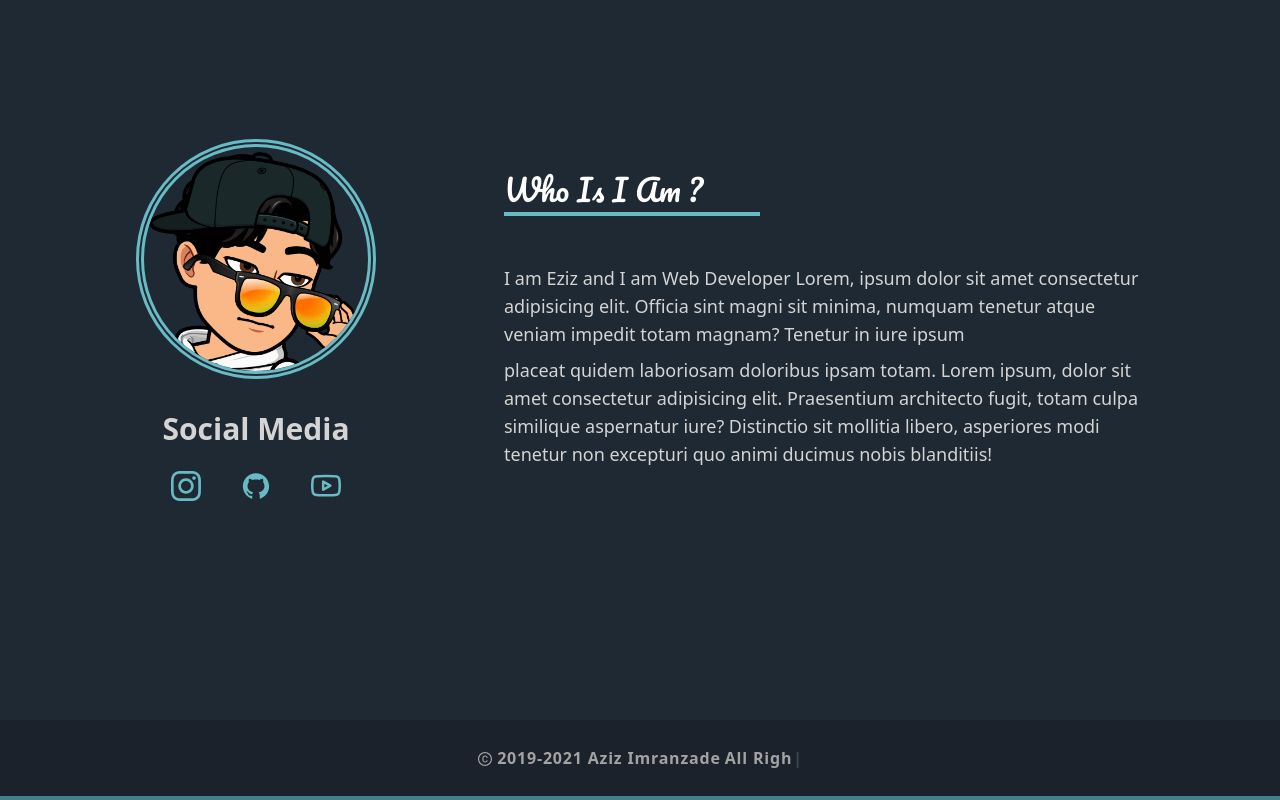
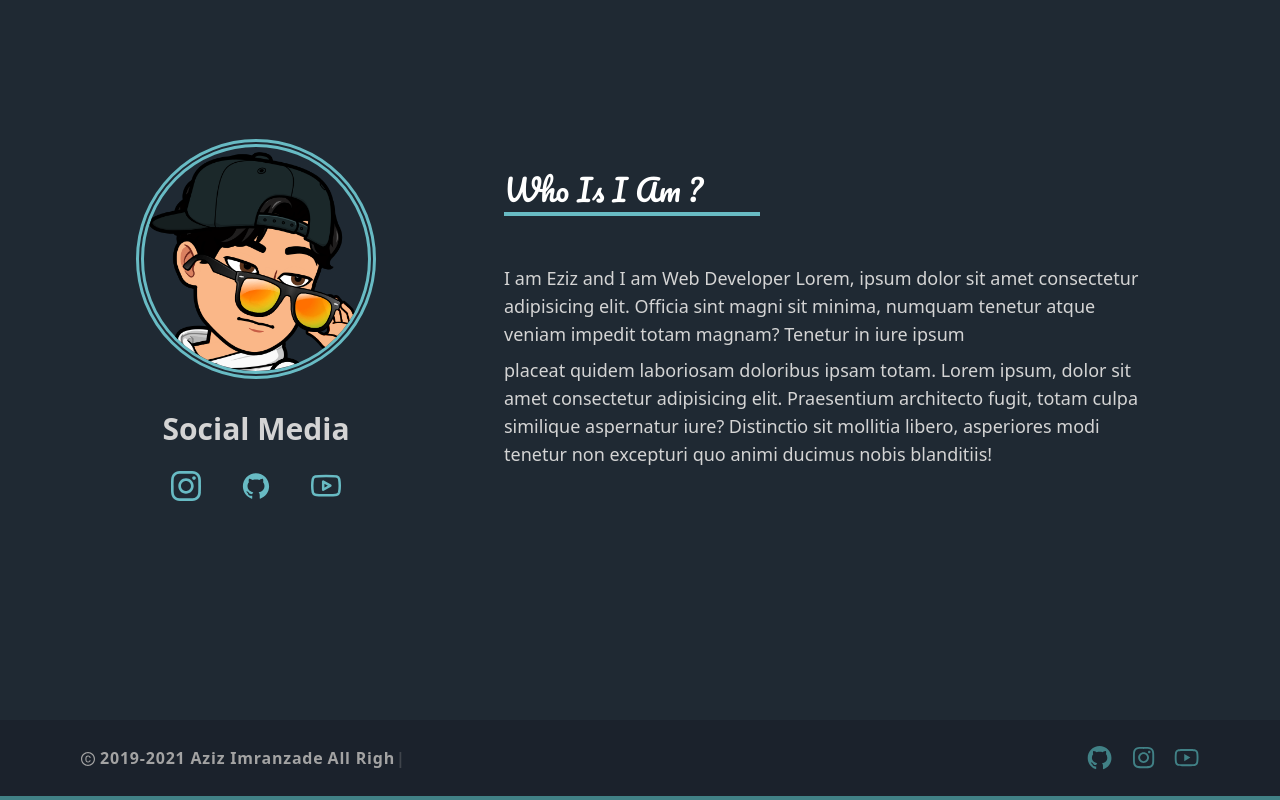
Before and after one commit to PintiDevAziz/portofilioremake, a Next.js app: page / in a window 1280 px wide. Shown: the part 880-1680 px from the top of the page. Built offline with nearby package versions, Linux system fonts and the light colour scheme.

Commit message:
Footer Section Completed

```diff
--- a/components/Footer.js
+++ b/components/Footer.js
@@ -1,10 +1,29 @@
 import React from "react";
-import { AiOutlineCopyright } from "react-icons/ai";
+import {
+  AiOutlineCopyright,
+  AiOutlineInstagram,
+  AiOutlineYoutube,
+} from "react-icons/ai";
 import Typewriter from "typewriter-effect";
-
+import { AiOutlineGithub } from "react-icons/ai";
+import Link from "next/link";
 const Footer = () => {
+  const socialMediaItems = [
+    {
+      icon: <AiOutlineGithub />,
+      link: "https://www.github.com/IamEziz",
+    },
+    {
+      icon: <AiOutlineInstagram />,
+      link: "https://www.instagram.com/i.am.eziz/",
+    },
+    {
+      icon: <AiOutlineYoutube />,
+      link: "https://www.youtube.com/channel/UCpERt5A7SNd7s5XNAj2mGmw",
+    },
+  ];
   return (
-    <div className=" h-20 flex justify-center items-center border-b-4 border-themeCyan2 bg-footerBackground px-20 footer w-full ">
+    <div className=" h-20 flex justify-between items-center border-b-4 border-themeCyan2 bg-footerBackground px-20 footer w-full ">
       <div className="flex items-center text-gray-400 tracking-wider font-semibold">
         <AiOutlineCopyright className="mr-1 mt-[2px]" />
         <div className="flex items-center">
@@ -20,6 +39,17 @@ const Footer = () => {
           </div>
         </div>
       </div>
+      <div className="flex items-center gap-x-4">
+        {socialMediaItems &&
+          socialMediaItems.map((mediaItem, key) => (
+            <Link href={mediaItem.link} key={key}>
+              <a className="text-themeCyan2 text-[1.7rem] transition-all hover:text-themeCyan">
+                {" "}
+                {mediaItem.icon}
+              </a>
+            </Link>
+          ))}
+      </div>
     </div>
   );
 };
--- a/pages/index.js
+++ b/pages/index.js
@@ -9,7 +9,6 @@ import ContactUsAnimationData from "../Animations/contactus.json";
 import { SiInstagram } from "react-icons/si";
 import { FiYoutube } from "react-icons/fi";
 import { AiFillGithub } from "react-icons/ai";
-import WebManAnimationData from "../Animations/webman.json";
 import Image from "next/image";
 const Index = () => {
   const webDevAnimationOptions = {
@@ -26,11 +25,6 @@ const Index = () => {
     loop: true,
     autoplay: true,
     animationData: ContactUsAnimationData,
-  };
-  const webmanAnimationData = {
-    loop: true,
-    autoplay: true,
-    animationData: WebManAnimationData,
   };
   const [isModalOpen, setIsModalOpen] = useState(false);
   return (
```
